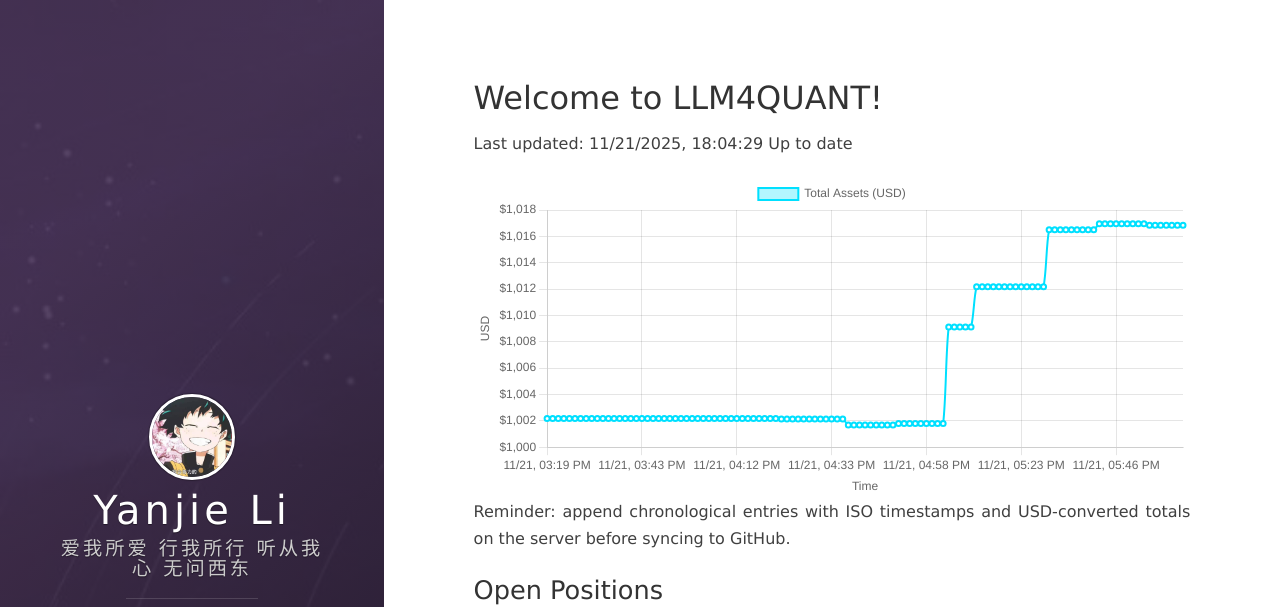
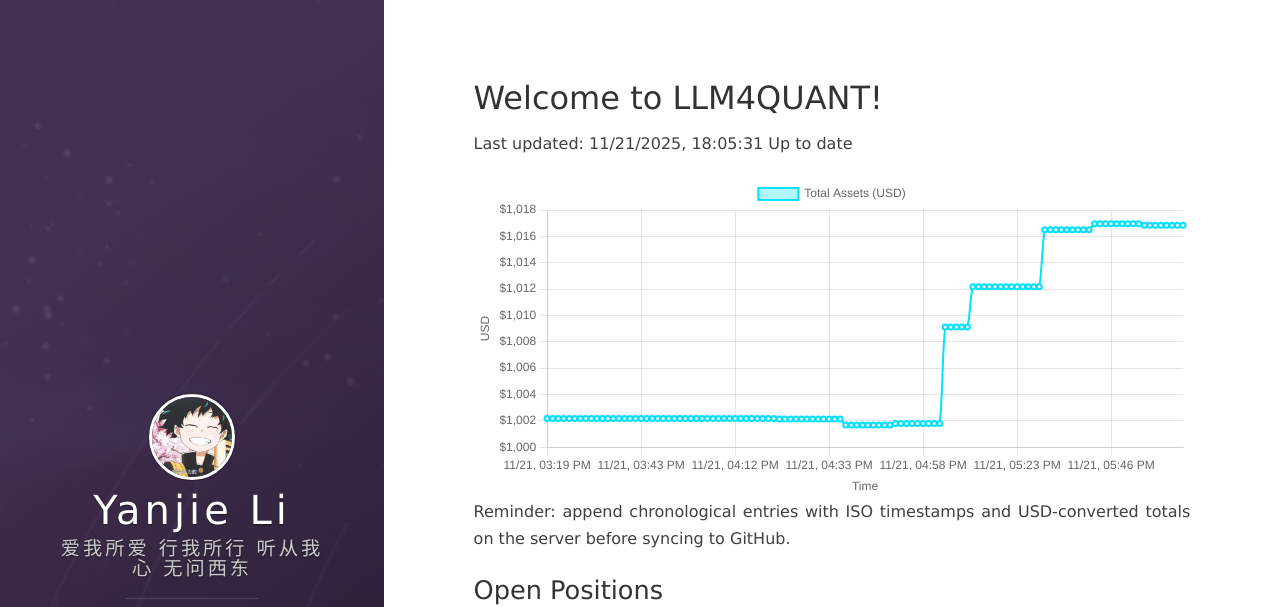
Before and after one commit to leeyegy/leeyegy.github.io, a Jekyll site: the page built from live-trading.html, in a window 1280 px wide and 1243 px high. Shown: the top 607 px of the window. Built offline with Jekyll 4.4.1, drawn with Linux system fonts in a browser that asks for light colours; nearby versions of some CDN libraries.

Commit message:
AccountMonitor: update balance history 2025-11-22T02:05:31+08:00

```diff
--- a/assets/data/binance/balance-history.json
+++ b/assets/data/binance/balance-history.json
@@ -1,5 +1,5 @@
 {
-  "generatedAt": "2025-11-22T02:04:29+08:00",
+  "generatedAt": "2025-11-22T02:05:31+08:00",
   "asset": "total_usd_value",
   "history": [
     {
@@ -461,6 +461,10 @@
     {
       "timestamp": "2025-11-22T02:04:29+08:00",
       "totalUsd": 1016.85269604
+    },
+    {
+      "timestamp": "2025-11-22T02:05:31+08:00",
+      "totalUsd": 1016.85269604
     }
   ]
 }
```
